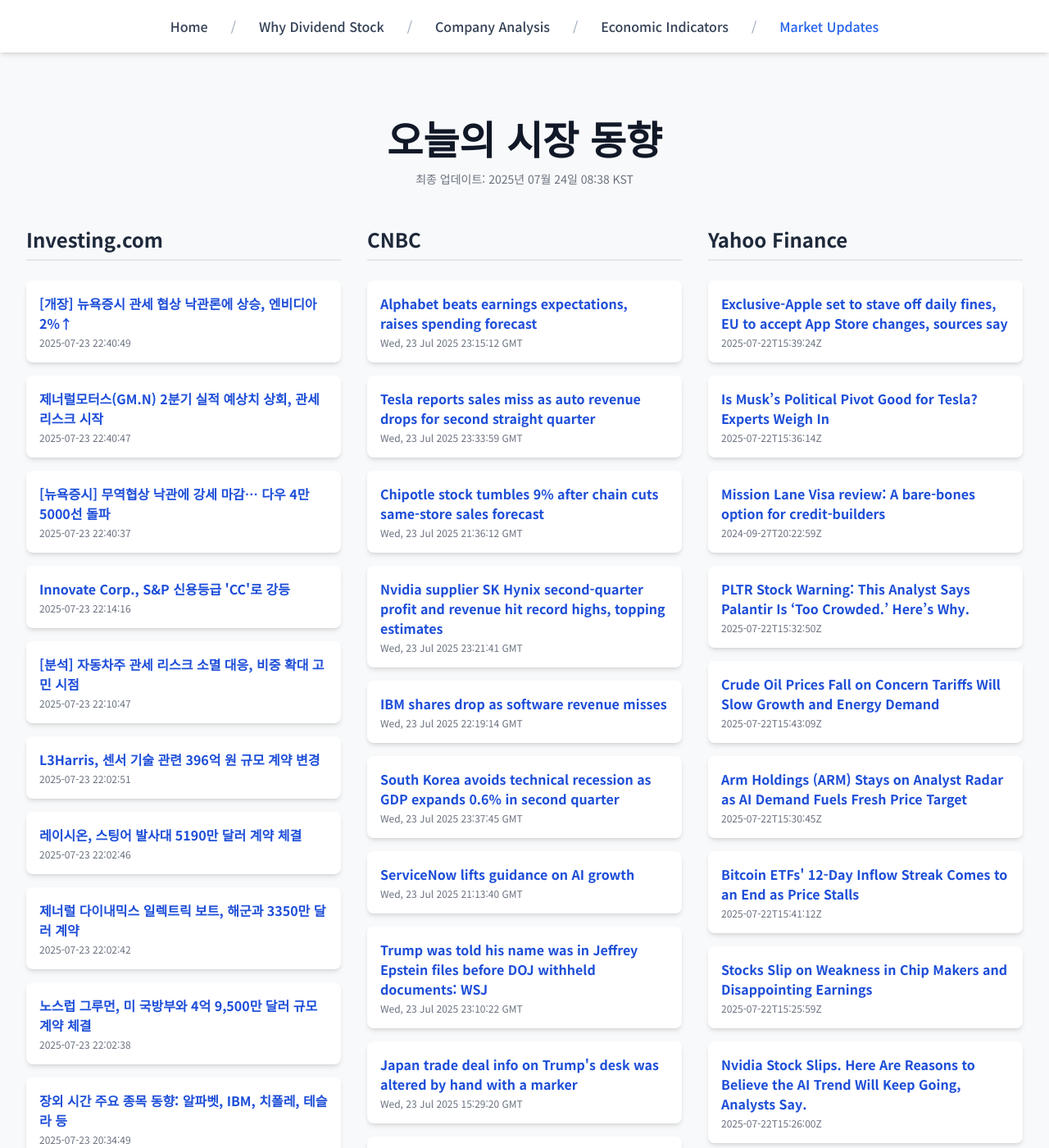
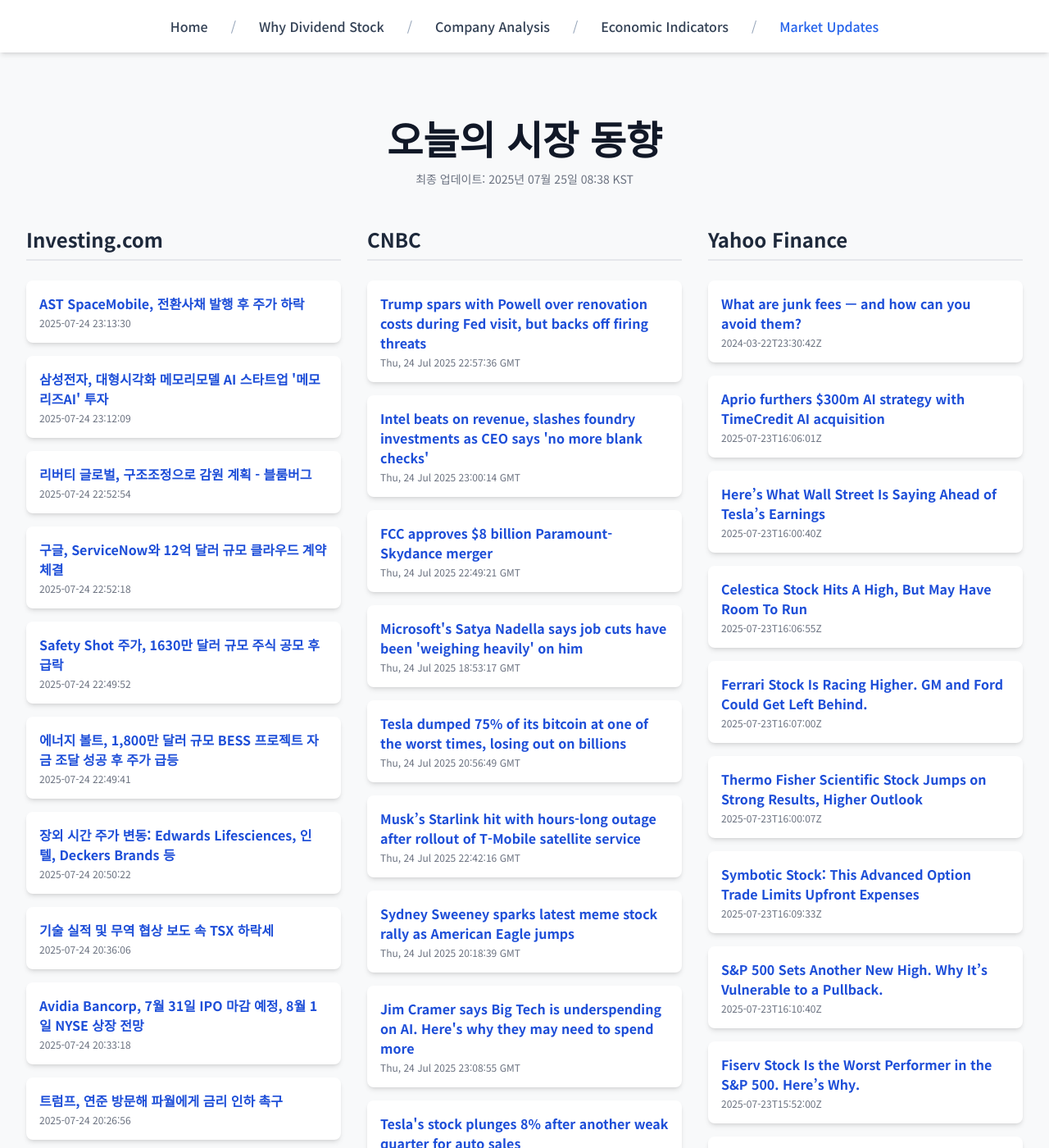
Before and after one commit to Kay-Hwang/my-company-analysis, a Jekyll site: the page built from market-updates.html, in a window 1280 px wide and 1400 px high. Shown: the whole window at 82% size. Built offline with Jekyll 4.4.1, drawn with Linux system fonts in a browser that asks for light colours; nearby versions of some CDN libraries; a script that is not in the unit is left out; some of the changed text lies outside the part shown.

Commit message:
Update latest data

```diff
--- a/_data/latest_data.json
+++ b/_data/latest_data.json
@@ -1,190 +1,190 @@
 {
-  "lastUpdated": "2025년 07월 24일 08:38 KST",
+  "lastUpdated": "2025년 07월 25일 08:38 KST",
   "news": {
     "investing": [
       {
-        "title": "[개장] 뉴욕증시 관세 협상 낙관론에 상승, 엔비디아 2%↑",
-        "link": "https://kr.investing.com/news/stock-market-news/article-1561212",
-        "pubDate": "2025-07-23 22:40:49",
-        "summary": "[개장] 뉴욕증시 관세 협상 낙관론에 상승, 엔비디아 2%↑"
+        "title": "AST SpaceMobile, 전환사채 발행 후 주가 하락",
+        "link": "https://kr.investing.com/news/stock-market-news/article-93CH-1563413",
+        "pubDate": "2025-07-24 23:13:30",
+        "summary": "AST SpaceMobile, 전환사채 발행 후 주가 하락"
       },
       {
-        "title": "제너럴모터스(GM.N) 2분기 실적 예상치 상회, 관세 리스크 시작",
-        "link": "https://kr.investing.com/news/stock-market-news/article-1561211",
-        "pubDate": "2025-07-23 22:40:47",
-        "summary": "제너럴모터스(GM.N) 2분기 실적 예상치 상회, 관세 리스크 시작"
+        "title": "삼성전자, 대형시각화 메모리모델 AI 스타트업 '메모리즈AI' 투자",
+        "link": "https://kr.investing.com/news/stock-market-news/article-1563412",
+        "pubDate": "2025-07-24 23:12:09",
+        "summary": "삼성전자, 대형시각화 메모리모델 AI 스타트업 '메모리즈AI' 투자"
       },
       {
-        "title": "[뉴욕증시] 무역협상 낙관에 강세 마감… 다우 4만5000선 돌파",
-        "link": "https://kr.investing.com/news/stock-market-news/article-1561210",
-        "pubDate": "2025-07-23 22:40:37",
-        "summary": "[뉴욕증시] 무역협상 낙관에 강세 마감… 다우 4만5000선 돌파"
+        "title": "리버티 글로벌, 구조조정으로 감원 계획 - 블룸버그",
+        "link": "https://kr.investing.com/news/stock-market-news/article-93CH-1563386",
+        "pubDate": "2025-07-24 22:52:54",
+        "summary": "리버티 글로벌, 구조조정으로 감원 계획 - 블룸버그"
       },
       {
-        "title": "Innovate Corp., S&P 신용등급 'CC'로 강등",
-        "link": "https://kr.investing.com/news/stock-market-news/article-93CH-1561181",
-        "pubDate": "2025-07-23 22:14:16",
-        "summary": "Innovate Corp., S&P 신용등급 'CC'로 강등"
+        "title": "구글, ServiceNow와 12억 달러 규모 클라우드 계약 체결",
+        "link": "https://kr.investing.com/news/stock-market-news/article-93CH-1563385",
+        "pubDate": "2025-07-24 22:52:18",
+        "summary": "구글, ServiceNow와 12억 달러 규모 클라우드 계약 체결"
       },
       {
-        "title": "[분석] 자동차주 관세 리스크 소멸 대응, 비중 확대 고민 시점",
-        "link": "https://kr.investing.com/news/stock-market-news/article-1561173",
-        "pubDate": "2025-07-23 22:10:47",
-        "summary": "[분석] 자동차주 관세 리스크 소멸 대응, 비중 확대 고민 시점"
+        "title": "Safety Shot 주가, 1630만 달러 규모 주식 공모 후 급락",
+        "link": "https://kr.investing.com/news/stock-market-news/article-93CH-1563383",
+        "pubDate": "2025-07-24 22:49:52",
+        "summary": "Safety Shot 주가, 1630만 달러 규모 주식 공모 후 급락"
       },
       {
-        "title": "L3Harris, 센서 기술 관련 396억 원 규모 계약 변경",
-        "link": "https://kr.investing.com/news/stock-market-news/article-93CH-1561159",
-        "pubDate": "2025-07-23 22:02:51",
-        "summary": "L3Harris, 센서 기술 관련 396억 원 규모 계약 변경"
+        "title": "에너지 볼트, 1,800만 달러 규모 BESS 프로젝트 자금 조달 성공 후 주가 급등",
+        "link": "https://kr.investing.com/news/stock-market-news/article-93CH-1563382",
+        "pubDate": "2025-07-24 22:49:41",
+        "summary": "에너지 볼트, 1,800만 달러 규모 BESS 프로젝트 자금 조달 성공 후 주가 급등"
       },
       {
-        "title": "레이시온, 스팅어 발사대 5190만 달러 계약 체결",
-        "link": "https://kr.investing.com/news/stock-market-news/article-93CH-1561157",
-        "pubDate": "2025-07-23 22:02:46",
-        "summary": "레이시온, 스팅어 발사대 5190만 달러 계약 체결"
+        "title": "장외 시간 주가 변동: Edwards Lifesciences, 인텔, Deckers Brands 등",
+        "link": "https://kr.investing.com/news/stock-market-news/article-432SI-1563293",
+        "pubDate": "2025-07-24 20:50:22",
+        "summary": "장외 시간 주가 변동: Edwards Lifesciences, 인텔, Deckers Brands 등"
       },
       {
-        "title": "제너럴 다이내믹스 일렉트릭 보트, 해군과 3350만 달러 계약",
-        "link": "https://kr.investing.com/news/stock-market-news/article-93CH-1561156",
-        "pubDate": "2025-07-23 22:02:42",
-        "summary": "제너럴 다이내믹스 일렉트릭 보트, 해군과 3350만 달러 계약"
+        "title": "기술 실적 및 무역 협상 보도 속 TSX 하락세",
+        "link": "https://kr.investing.com/news/stock-market-news/article-1562013",
+        "pubDate": "2025-07-24 20:36:06",
+        "summary": "기술 실적 및 무역 협상 보도 속 TSX 하락세"
       },
       {
-        "title": "노스럽 그루먼, 미 국방부와 4억 9,500만 달러 규모 계약 체결",
-        "link": "https://kr.investing.com/news/stock-market-news/article-93CH-1561155",
-        "pubDate": "2025-07-23 22:02:38",
-        "summary": "노스럽 그루먼, 미 국방부와 4억 9,500만 달러 규모 계약 체결"
+        "title": "Avidia Bancorp, 7월 31일 IPO 마감 예정, 8월 1일 NYSE 상장 전망",
+        "link": "https://kr.investing.com/news/stock-market-news/article-432SI-1563297",
+        "pubDate": "2025-07-24 20:33:18",
+        "summary": "Avidia Bancorp, 7월 31일 IPO 마감 예정, 8월 1일 NYSE 상장 전망"
       },
       {
-        "title": "장외 시간 주요 종목 동향: 알파벳, IBM, 치폴레, 테슬라 등",
-        "link": "https://kr.investing.com/news/stock-market-news/article-432SI-1561036",
-        "pubDate": "2025-07-23 20:34:49",
-        "summary": "장외 시간 주요 종목 동향: 알파벳, IBM, 치폴레, 테슬라 등"
+        "title": "트럼프, 연준 방문해 파월에게 금리 인하 촉구",
+        "link": "https://kr.investing.com/news/stock-market-news/article-1563237",
+        "pubDate": "2025-07-24 20:26:56",
+        "summary": "트럼프, 연준 방문해 파월에게 금리 인하 촉구"
       }
     ],
     "cnbc": [
       {
-        "title": "Alphabet beats earnings expectations, raises spending forecast",
-        "link": "https://www.cnbc.com/2025/07/23/alphabet-google-q2-earnings.html",
-        "pubDate": "Wed, 23 Jul 2025 23:15:12 GMT",
-        "summary": "The company increased its capital expenditures for 2025 by $10 billion due to \"strong and growing demand for our Cloud products and services.\""
+        "title": "Trump spars with Powell over renovation costs during Fed visit, but backs off firing threats",
+        "link": "https://www.cnbc.com/2025/07/24/trump-powell-fed-visit.html",
+        "pubDate": "Thu, 24 Jul 2025 22:57:36 GMT",
+        "summary": "Trump has previously signaled he was considering whether to fire Powell, though it is unclear if he has the legal authority to do so."
       },
       {
-        "title": "Tesla reports sales miss as auto revenue drops for second straight quarter",
-        "link": "https://www.cnbc.com/2025/07/23/tesla-tsla-q2-2025-earnings-report.html",
-        "pubDate": "Wed, 23 Jul 2025 23:33:59 GMT",
-        "summary": "Tesla’s second-quarter earnings call comes as Elon Musk’s automaker tries to revitalize EV sales and turn its robotaxis into moneymakers."
+        "title": "Intel beats on revenue, slashes foundry investments as CEO says 'no more blank checks'",
+        "link": "https://www.cnbc.com/2025/07/24/intel-intc-earnings-report-q2-2025.html",
+        "pubDate": "Thu, 24 Jul 2025 23:00:14 GMT",
+        "summary": "\"There are no more blank checks. Every investment must make economic sense,\" Tan wrote."
       },
       {
-        "title": "Chipotle stock tumbles 9% after chain cuts same-store sales forecast",
-        "link": "https://www.cnbc.com/2025/07/23/chipotle-mexican-grill-cmg-q2-2025-earnings.html",
-        "pubDate": "Wed, 23 Jul 2025 21:36:12 GMT",
-        "summary": "Shares of Chipotle have fallen 13% this year, dragging its market cap down to $71.1 billion."
+        "title": "FCC approves $8 billion Paramount-Skydance merger",
+        "link": "https://www.cnbc.com/2025/07/24/fcc-approves-8-billion-paramount-skydance-merger.html",
+        "pubDate": "Thu, 24 Jul 2025 22:49:21 GMT",
+        "summary": "The Federal Communications Commission cleared the way Thursday for an $8 billion merger between Paramount and Skydance Media."
       },
       {
-        "title": "Nvidia supplier SK Hynix second-quarter profit and revenue hit record highs, topping estimates",
-        "link": "https://www.cnbc.com/2025/07/24/sk-hynix-second-quarter-earnings-record-revenue-profit-jumps.html",
-        "pubDate": "Wed, 23 Jul 2025 23:21:41 GMT",
-        "summary": "Revenue rose about 35% in the June quarter compared with the same period a year earlier, while operating profit rose 68%, year on year."
+        "title": "Microsoft's Satya Nadella says job cuts have been 'weighing heavily' on him",
+        "link": "https://www.cnbc.com/2025/07/24/microsoft-satya-nadella-memo-layoffs.html",
+        "pubDate": "Thu, 24 Jul 2025 18:53:17 GMT",
+        "summary": "After eliminating over 15,000 positions this year, Microsoft CEO Satya Nadella now says the company's mission needs to change due to the rise of AI."
       },
       {
-        "title": "IBM shares drop as software revenue misses",
-        "link": "https://www.cnbc.com/2025/07/23/ibm-q2-earnings-report-2025.html",
-        "pubDate": "Wed, 23 Jul 2025 22:19:14 GMT",
-        "summary": "IBM delivered stronger earnings and income than expected and raised its forecast for full-year free cash flow. But software revenue was a bit light."
+        "title": "Tesla dumped 75% of its bitcoin at one of the worst times, losing out on billions",
+        "link": "https://www.cnbc.com/2025/07/24/tesla-bitcoin-crypto-sale.html",
+        "pubDate": "Thu, 24 Jul 2025 20:56:49 GMT",
+        "summary": "Tesla sold three-quarters of its bitcoin holdings at a time when the crypto market was tanking, meaning the EV maker has largely missed out on the rebound."
       },
       {
-        "title": "South Korea avoids technical recession as GDP expands 0.6% in second quarter",
-        "link": "https://www.cnbc.com/2025/07/24/south-korea-avoids-technical-recession-as-gdp-expands-0point6percent-in-second-quarter.html",
-        "pubDate": "Wed, 23 Jul 2025 23:37:45 GMT",
-        "summary": "This was higher than the 0.5% expected by economists polled by Reuters, and a reversal from the 0.2% contraction seen in the first quarter."
+        "title": "Musk’s Starlink hit with hours-long outage after rollout of T-Mobile satellite service",
+        "link": "https://www.cnbc.com/2025/07/24/musks-starlink-outage-day-after-rollout-of-t-mobile-satellite-service.html",
+        "pubDate": "Thu, 24 Jul 2025 22:42:16 GMT",
+        "summary": "The Starlink-powered satellite service from T-Mobile called T-Satellite rolled out to the public on Wednesday."
       },
       {
-        "title": "ServiceNow lifts guidance on AI growth",
-        "link": "https://www.cnbc.com/2025/07/23/servicenow-now-q2-earnings-2025.html",
-        "pubDate": "Wed, 23 Jul 2025 21:13:40 GMT",
-        "summary": "\"Every business process in every industry is being refactored for agentic AI,\" said ServiceNow chair and CEO Bill McDermott in a release."
+        "title": "Sydney Sweeney sparks latest meme stock rally as American Eagle jumps",
+        "link": "https://www.cnbc.com/2025/07/24/sydney-sweeney-american-eagle-meme-stock.html",
+        "pubDate": "Thu, 24 Jul 2025 20:18:39 GMT",
+        "summary": "GoPro, Krispy Kreme, Opendoor Technologies and Kohl's have all drawn attention from meme stock traders this week."
       },
       {
-        "title": "Trump was told his name was in Jeffrey Epstein files before DOJ withheld documents: WSJ",
-        "link": "https://www.cnbc.com/2025/07/23/trump-jeffrey-epstein-files-wsj.html",
-        "pubDate": "Wed, 23 Jul 2025 23:10:22 GMT",
-        "summary": "President Donald Trump was friends with Jeffrey Epstein for years before the two men had a falling-out."
+        "title": "Jim Cramer says Big Tech is underspending on AI. Here's why they may need to spend more",
+        "link": "https://www.cnbc.com/2025/07/24/jim-cramer-says-big-tech-is-underspending-on-ai-heres-why.html",
+        "pubDate": "Thu, 24 Jul 2025 23:08:55 GMT",
+        "summary": "Mad Money host Jim Cramer defended Big Tech's massive AI spend, as Meta, Amazon, Alphabet and Microsoft invest $320 billion on AI technology and datacenters."
       },
       {
-        "title": "Japan trade deal info on Trump's desk was altered by hand with a marker",
-        "link": "https://www.cnbc.com/2025/07/23/trumps-japan-trade-deal-card-was-altered-by-hand.html",
-        "pubDate": "Wed, 23 Jul 2025 15:29:20 GMT",
-        "summary": "Details of the Japan deal seen in a photo posted by Dan Scavino, the White House deputy chief of staff, show discrepancies and last-minute edits."
+        "title": "Tesla's stock plunges 8% after another weak quarter for auto sales",
+        "link": "https://www.cnbc.com/2025/07/24/tesla-tsla-shares-today.html",
+        "pubDate": "Thu, 24 Jul 2025 20:04:24 GMT",
+        "summary": "Tesla is facing stiffer competition globally from electric vehicle players, especially low-cost competitors from China."
       },
       {
-        "title": "The 10 best U.S. states to retire—it's about more than 'just the number of sunny days and taxes'",
-        "link": "https://www.cnbc.com/2025/07/23/best-us-states-to-retire.html",
-        "pubDate": "Wed, 23 Jul 2025 13:00:01 GMT",
-        "summary": "If you want affordability, access to health care and neighborhood safety, you may want to look outside historically popular retirement destinations."
+        "title": "UnitedHealth says it is cooperating with DOJ investigations into Medicare billing practices",
+        "link": "https://www.cnbc.com/2025/07/24/unitedhealthcare-doj-investigation-medicare-billing.html",
+        "pubDate": "Thu, 24 Jul 2025 15:05:18 GMT",
+        "summary": "In a securities filing, UnitedHealth said it has begun complying with formal criminal and civil requests from the DOJ."
       }
     ],
     "yahoo": [
       {
-        "title": "Exclusive-Apple set to stave off daily fines, EU to accept App Store changes, sources say",
-        "link": "https://finance.yahoo.com/news/exclusive-apple-set-stave-off-153924729.html",
-        "pubDate": "2025-07-22T15:39:24Z",
-        "summary": "Exclusive-Apple set to stave off daily fines, EU to accept App Store changes, sources say"
+        "title": "What are junk fees — and how can you avoid them?",
+        "link": "https://finance.yahoo.com/personal-finance/credit-cards/article/what-are-junk-fees-233042252.html",
+        "pubDate": "2024-03-22T23:30:42Z",
+        "summary": "What are junk fees — and how can you avoid them?"
       },
       {
-        "title": "Is Musk’s Political Pivot Good for Tesla? Experts Weigh In",
-        "link": "https://finance.yahoo.com/news/musk-political-pivot-good-tesla-153614344.html",
-        "pubDate": "2025-07-22T15:36:14Z",
-        "summary": "Is Musk’s Political Pivot Good for Tesla? Experts Weigh In"
+        "title": "Aprio furthers $300m AI strategy with TimeCredit AI acquisition",
+        "link": "https://finance.yahoo.com/news/aprio-furthers-300m-ai-strategy-160601876.html",
+        "pubDate": "2025-07-23T16:06:01Z",
+        "summary": "Aprio furthers $300m AI strategy with TimeCredit AI acquisition"
       },
       {
-        "title": "Mission Lane Visa review: A bare-bones option for credit-builders",
-        "link": "https://finance.yahoo.com/personal-finance/review/mission-lane-visa-review-202259242.html",
-        "pubDate": "2024-09-27T20:22:59Z",
-        "summary": "Mission Lane Visa review: A bare-bones option for credit-builders"
+        "title": "Here’s What Wall Street Is Saying Ahead of Tesla’s Earnings",
+        "link": "https://www.barrons.com/livecoverage/tesla-earnings-stock-price-elon-musk/card/here-s-what-wall-street-is-saying-ahead-of-tesla-s-earnings-qcq34u87KEPO5GfKU0gm?siteid=yhoof2&yptr=yahoo",
+        "pubDate": "2025-07-23T16:00:40Z",
+        "summary": "Here’s What Wall Street Is Saying Ahead of Tesla’s Earnings"
       },
       {
-        "title": "PLTR Stock Warning: This Analyst Says Palantir Is ‘Too Crowded.’ Here’s Why.",
-        "link": "https://finance.yahoo.com/news/pltr-stock-warning-analyst-says-153250996.html",
-        "pubDate": "2025-07-22T15:32:50Z",
-        "summary": "PLTR Stock Warning: This Analyst Says Palantir Is ‘Too Crowded.’ Here’s Why."
+        "title": "Celestica Stock Hits A High, But May Have Room To Run",
+        "link": "https://www.investors.com/research/celestica-stock-cls-technolgy-solutions-design/?src=A00220&yptr=yahoo",
+        "pubDate": "2025-07-23T16:06:55Z",
+        "summary": "Celestica Stock Hits A High, But May Have Room To Run"
       },
       {
-        "title": "Crude Oil Prices Fall on Concern Tariffs Will Slow Growth and Energy Demand",
-        "link": "https://finance.yahoo.com/news/crude-oil-prices-fall-concern-154309365.html",
-        "pubDate": "2025-07-22T15:43:09Z",
-        "summary": "Crude Oil Prices Fall on Concern Tariffs Will Slow Growth and Energy Demand"
+        "title": "Ferrari Stock Is Racing Higher. GM and Ford Could Get Left Behind.",
+        "link": "https://www.barrons.com/articles/ferrari-stock-ford-gm-honda-auto-8e2133ed?siteid=yhoof2&yptr=yahoo",
+        "pubDate": "2025-07-23T16:07:00Z",
+        "summary": "Ferrari Stock Is Racing Higher. GM and Ford Could Get Left Behind."
       },
       {
-        "title": "Arm Holdings (ARM) Stays on Analyst Radar as AI Demand Fuels Fresh Price Target",
-        "link": "https://finance.yahoo.com/news/arm-holdings-arm-stays-analyst-153045050.html",
-        "pubDate": "2025-07-22T15:30:45Z",
-        "summary": "Arm Holdings (ARM) Stays on Analyst Radar as AI Demand Fuels Fresh Price Target"
+        "title": "Thermo Fisher Scientific Stock Jumps on Strong Results, Higher Outlook",
+        "link": "https://finance.yahoo.com/news/thermo-fisher-scientific-stock-jumps-160007930.html",
+        "pubDate": "2025-07-23T16:00:07Z",
+        "summary": "Thermo Fisher Scientific Stock Jumps on Strong Results, Higher Outlook"
       },
       {
-        "title": "Bitcoin ETFs' 12-Day Inflow Streak Comes to an End as Price Stalls",
-        "link": "https://finance.yahoo.com/news/bitcoin-etfs-12-day-inflow-154112874.html",
-        "pubDate": "2025-07-22T15:41:12Z",
-        "summary": "Bitcoin ETFs' 12-Day Inflow Streak Comes to an End as Price Stalls"
+        "title": "Symbotic Stock: This Advanced Option Trade Limits Upfront Expenses",
+        "link": "https://www.investors.com/research/options/symbotic-sym-stock-split-strike-synthetic-option-trade/?src=A00220&yptr=yahoo",
+        "pubDate": "2025-07-23T16:09:33Z",
+        "summary": "Symbotic Stock: This Advanced Option Trade Limits Upfront Expenses"
       },
       {
-        "title": "Stocks Slip on Weakness in Chip Makers and Disappointing Earnings",
-        "link": "https://finance.yahoo.com/news/stocks-slip-weakness-chip-makers-152559749.html",
-        "pubDate": "2025-07-22T15:25:59Z",
-        "summary": "Stocks Slip on Weakness in Chip Makers and Disappointing Earnings"
+        "title": "S&P 500 Sets Another New High. Why It’s Vulnerable to a Pullback.",
+        "link": "https://www.barrons.com/livecoverage/stock-market-news-today-072325/card/the-market-is-frothy-it-s-vulnerable-to-a-pullback--iKOQGC9e4a8nPQ7bMKmQ?siteid=yhoof2&yptr=yahoo",
+        "pubDate": "2025-07-23T16:10:40Z",
+        "summary": "S&P 500 Sets Another New High. Why It’s Vulnerable to a Pullback."
       },
       {
-        "title": "Nvidia Stock Slips. Here Are Reasons to Believe the AI Trend Will Keep Going, Analysts Say.",
-        "link": "https://www.barrons.com/articles/nvidia-stock-price-ai-chips-88b0b543?siteid=yhoof2&yptr=yahoo",
-        "pubDate": "2025-07-22T15:26:00Z",
-        "summary": "Nvidia Stock Slips. Here Are Reasons to Believe the AI Trend Will Keep Going, Analysts Say."
+        "title": "Fiserv Stock Is the Worst Performer in the S&P 500. Here’s Why.",
+        "link": "https://www.barrons.com/articles/fiserv-stock-earnings-6819284b?siteid=yhoof2&yptr=yahoo",
+        "pubDate": "2025-07-23T15:52:00Z",
+        "summary": "Fiserv Stock Is the Worst Performer in the S&P 500. Here’s Why."
       },
       {
-        "title": "Halliburton says Mexico oil output decline rates will pressure reactivation of business",
-        "link": "https://finance.yahoo.com/news/halliburton-says-mexico-oil-output-152644485.html",
-        "pubDate": "2025-07-22T15:26:44Z",
-        "summary": "Halliburton says Mexico oil output decline rates will pressure reactivation of business"
+        "title": "Lamb Weston Plans More Restructuring as French Fry Demand Faces Tough Environment",
+        "link": "https://www.wsj.com/business/earnings/lamb-weston-revenue-rises-as-restructuring-underway-5cfc3e47?siteid=yhoof2&yptr=yahoo",
+        "pubDate": "2025-07-23T16:14:00Z",
+        "summary": "Lamb Weston Plans More Restructuring as French Fry Demand Faces Tough Environment"
       }
     ]
   },
@@ -209,8 +209,8 @@
       },
       "joblessClaims": {
         "name": "주간 실업수당 청구",
-        "value": 221000.0,
-        "date": "2025-07-12"
+        "value": 217000.0,
+        "date": "2025-07-19"
       }
     },
     "growth_consumption": {
@@ -233,8 +233,8 @@
       },
       "treasury10Y": {
         "name": "10년물 국채금리",
-        "value": 4.35,
-        "date": "2025-07-22"
+        "value": 4.4,
+        "date": "2025-07-23"
       }
     }
   }
```
